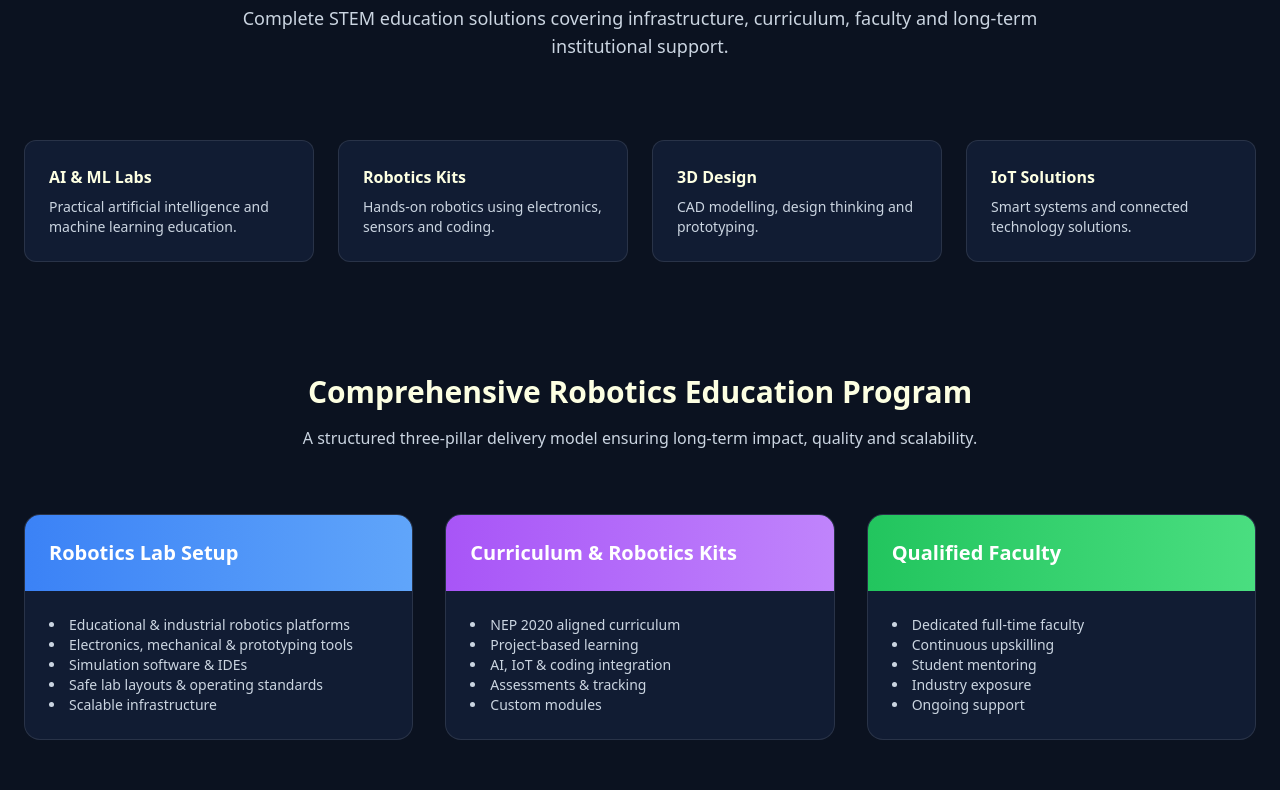
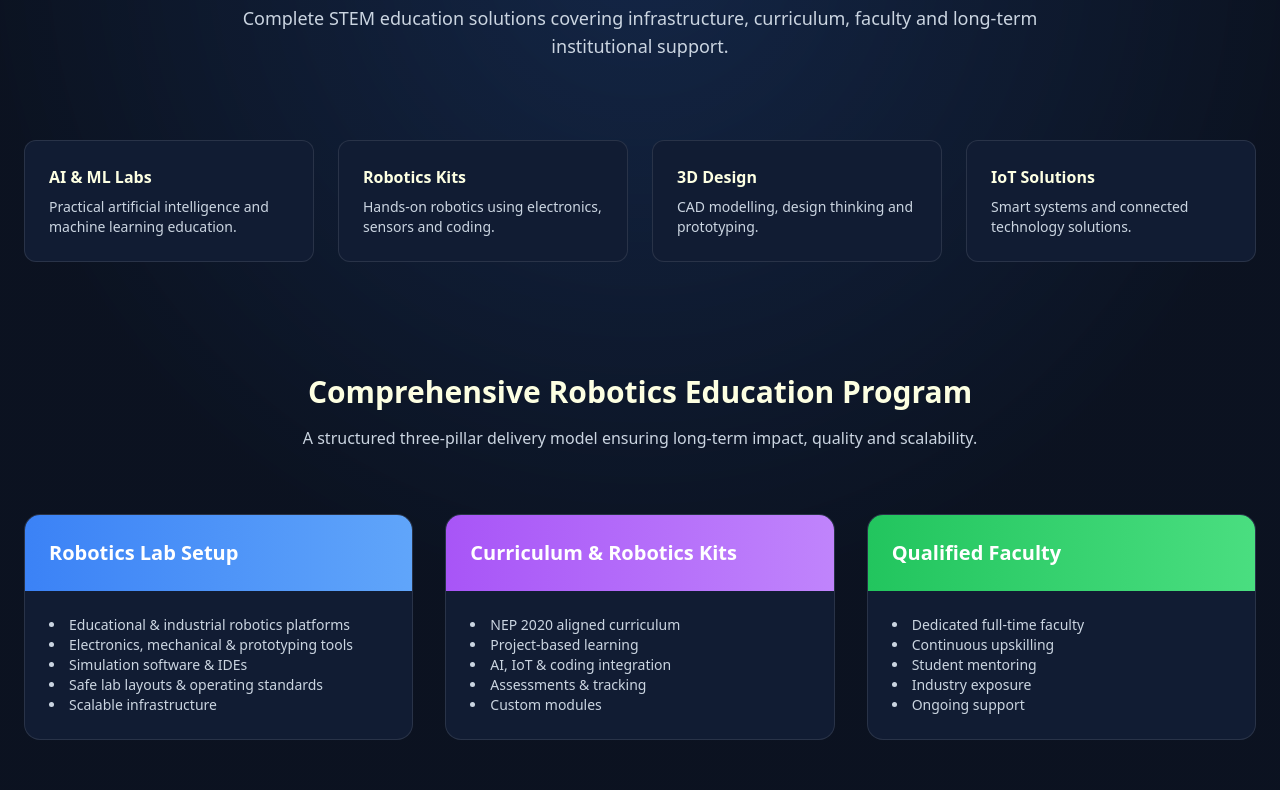
Before and after one commit to gyaanbotics/gyaanbotics-frontend, a plain HTML site: page index.html in a window 1280 px wide. Shown: the part 461-1251 px from the top of the page. Drawn offline with nearby package versions, Linux system fonts and the light colour scheme.

Commit message:
Update index.html

```diff
--- a/index.html
+++ b/index.html
@@ -27,13 +27,13 @@
 
     body { background:#0B1220; }
 
-    /* Subtle hero gradient */
-    .hero-bg {
-      background:
-        radial-gradient(circle at top,
-          rgba(59,130,246,0.18),
-          rgba(11,18,32,0.95) 60%);
-    }
+    /* Shared section background for hero + offerings */
+.main-bg {
+  background:
+    radial-gradient(circle at top,
+      rgba(59,130,246,0.18),
+      rgba(11,18,32,0.95) 60%);
+}
 
     /* Section separator */
     .section-sep {
@@ -97,7 +97,7 @@
 </nav>
 
 <!-- ================= HERO ================= -->
-<section class="hero-bg pt-40 pb-28 text-center reveal">
+<section class="main-bg pt-40 pb-28 text-center reveal">
   <h1 class="text-5xl font-bold mb-6">
     <span class="text-blue-400">Building</span>
     <span class="text-white">Future</span>
@@ -110,7 +110,7 @@
 </section>
 
 <!-- ================= OFFERINGS ================= -->
-<section id="offerings" class="pb-28 section-sep">
+<section id="offerings" class="main-bg pb-28 section-sep">
 
   <div class="max-w-7xl mx-auto px-6 text-center mb-20 reveal">
     <h2 class="text-4xl font-bold mb-6 text-[#FDFFE2]">Our Offerings</h2>
```
